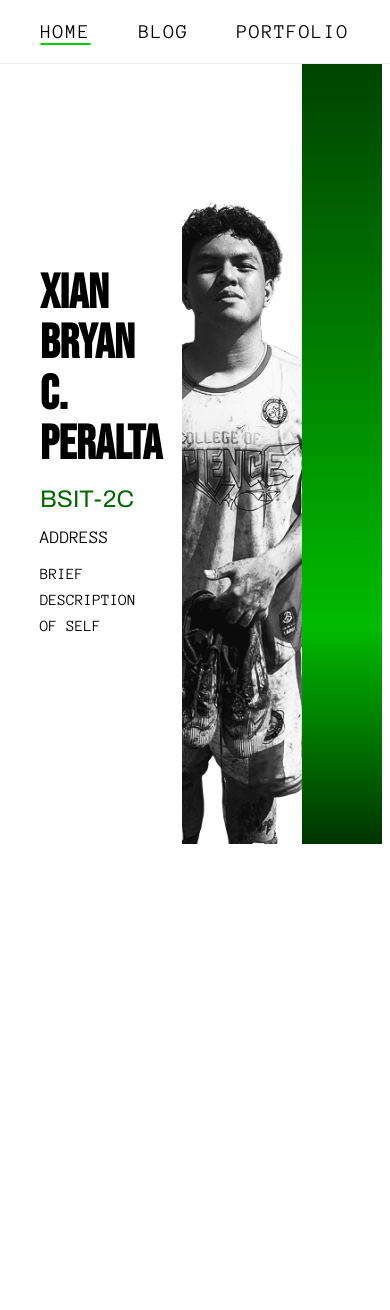
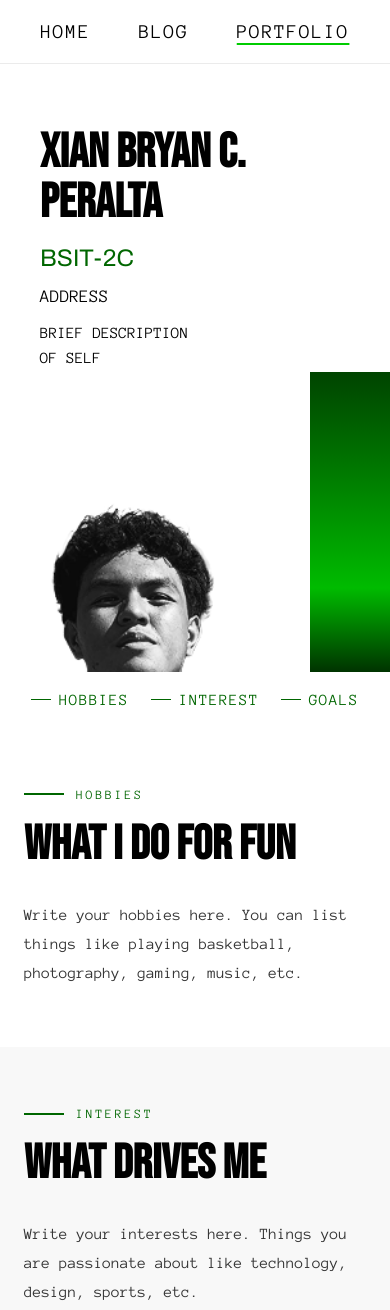
Before and after one commit to markjacobmarcotorrente24-art/Laboratory-2, a plain HTML site: page Laboratory-2/website1/pages/blog pages/Peralta.html in a window 390 px wide. Shown: the top 1310 px of the page. Before the commit the page ends 844 px from the top, so only its background shows below. Drawn offline with Linux system fonts and the light colour scheme.

Commit message:
Add files via upload

```diff
--- a/Laboratory-2/website1/css/Portfolio.css
+++ b/Laboratory-2/website1/css/Portfolio.css
@@ -1,9 +1,13 @@
 *, *::before, *::after { margin: 0; padding: 0; box-sizing: border-box; }
+
+html {
+  scroll-behavior: smooth;
+}
 
 html, body {
   width: 100%;
-  height: 100vh;
-  overflow: hidden;
+  min-height: 100vh;
+  overflow-y: auto;
   background: #fff;
   font-family: 'Anonymous Pro', monospace;
 }
@@ -28,11 +32,10 @@ html, body {
   color: #000;
   text-decoration: none;
   letter-spacing: 0.08em;
-  transition: color 0.2s;
+  transition: opacity 0.2s;
 }
 
 .navbar a:hover { opacity: 0.6; }
-
 
 .navbar a.active {
   text-decoration: underline;
@@ -45,12 +48,12 @@ html, body {
   text-decoration-color: #00CC00;
 }
 
-/* 3-COLUMN LAYOUT */
+/* ── HERO (first section) ── */
 .port-wrapper {
   display: grid;
   grid-template-columns: 1fr 280px 200px;
-  height: 100vh;
-  padding-top: 64px;
+  height: calc(100vh - 64px);
+  margin-top: 64px;
 }
 
 /* LEFT */
@@ -157,12 +160,78 @@ html, body {
 .port-side-link:hover::before { width: 36px; }
 .port-side-link:hover { color: #D40000; }
 
-.theme-green .port-side-link { color: #006600; }
+.theme-green .port-side-link         { color: #006600; }
 .theme-green .port-side-link::before { background: #006600; }
-.theme-green .port-side-link:hover { color: #00AA00; }
+.theme-green .port-side-link:hover   { color: #00AA00; }
 
+/* ── CONTENT SECTIONS ── */
+.content-section {
+  width: 100%;
+  min-height: 100vh;
+  display: flex;
+  align-items: center;
+  justify-content: center;
+  background: #fff;
+  padding: 80px;
+}
+
+.content-section.alt {
+  background: #f8f8f8;
+}
+
+.section-inner {
+  max-width: 800px;
+  width: 100%;
+}
+
+.section-label {
+  font-family: 'Anonymous Pro', monospace;
+  font-size: 13px;
+  letter-spacing: 0.2em;
+  margin-bottom: 20px;
+  display: flex;
+  align-items: center;
+  gap: 12px;
+}
+
+.section-label::before {
+  content: '';
+  width: 40px;
+  height: 2px;
+  background: currentColor;
+}
+
+.section-title {
+  font-family: 'Bebas Neue', sans-serif;
+  font-size: clamp(48px, 6vw, 96px);
+  line-height: 1.0;
+  color: #000;
+  margin-bottom: 32px;
+}
+
+.section-body p {
+  font-family: 'Anonymous Pro', monospace;
+  font-size: 16px;
+  color: #333;
+  line-height: 1.8;
+  max-width: 600px;
+}
+
+/* RESPONSIVE */
 @media (max-width: 900px) {
   .port-wrapper { grid-template-columns: 1fr 200px 140px; }
   .port-left { padding: 0 20px 0 40px; }
   .port-name { font-size: 48px; }
+  .content-section { padding: 60px 40px; }
 }
+
+@media (max-width: 600px) {
+  .port-wrapper {
+    grid-template-columns: 1fr;
+    height: auto;
+    padding-top: 64px;
+  }
+  .port-center { height: 300px; }
+  .port-right { flex-direction: row; padding: 20px; }
+  .content-section { padding: 60px 24px; min-height: auto; }
+}
--- a/Laboratory-2/website1/pages/blog pages/Peralta.html
+++ b/Laboratory-2/website1/pages/blog pages/Peralta.html
@@ -10,12 +10,14 @@
 <body class="theme-green">
 
   <nav class="navbar">
-    <a href="/website1/index.html" class="active">HOME</a>
+    <a href="/website1/index.html">HOME</a>
     <a href="/website1/pages/blog%20pages/blog.html">BLOG</a>
-    <a href="/website1/pages/blog%20pages/projects.html">PORTFOLIO</a>
+    <a href="/website1/pages/blog%20pages/projects.html" class="active">PORTFOLIO</a>
   </nav>
 
-  <div class="port-wrapper">
+
+  <!-- ── HERO SECTION ── -->
+  <section class="port-wrapper" id="home">
 
     <div class="port-left">
       <h1 class="port-name">XIAN BRYAN C.<br>PERALTA</h1>
@@ -36,7 +38,40 @@
       <a href="#goals" class="port-side-link">GOALS</a>
     </div>
 
-  </div>
+  </section>
+
+  <!-- ── HOBBIES SECTION ── -->
+  <section class="content-section" id="hobbies">
+    <div class="section-inner">
+      <div class="section-label green">HOBBIES</div>
+      <h2 class="section-title">What I Do For Fun</h2>
+      <div class="section-body">
+        <p>Write your hobbies here. You can list things like playing basketball, photography, gaming, music, etc.</p>
+      </div>
+    </div>
+  </section>
+
+  <!-- ── INTEREST SECTION ── -->
+  <section class="content-section alt" id="interest">
+    <div class="section-inner">
+      <div class="section-label green">INTEREST</div>
+      <h2 class="section-title">What Drives Me</h2>
+      <div class="section-body">
+        <p>Write your interests here. Things you are passionate about like technology, design, sports, etc.</p>
+      </div>
+    </div>
+  </section>
+
+  <!-- ── GOALS SECTION ── -->
+  <section class="content-section" id="goals">
+    <div class="section-inner">
+      <div class="section-label green">GOALS</div>
+      <h2 class="section-title">Where I'm Headed</h2>
+      <div class="section-body">
+        <p>Write your goals here. Short term and long term ambitions, career plans, dreams, etc.</p>
+      </div>
+    </div>
+  </section>
 
   <script src="/website1/js/project.js"></script>
 </body>
```
Also changed, not shown: Laboratory-2/website1/pages/blog pages/Torrente.html (+38 -4 lines).
